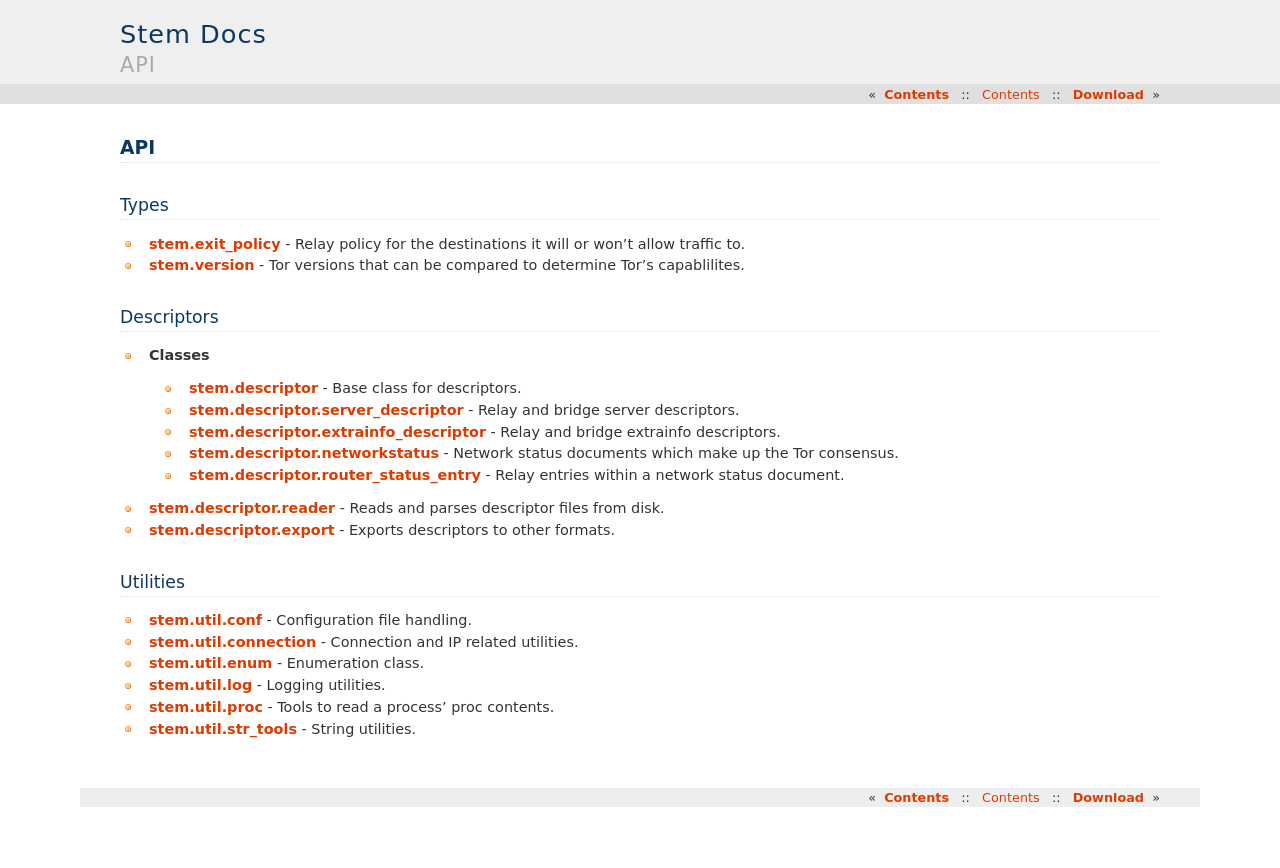
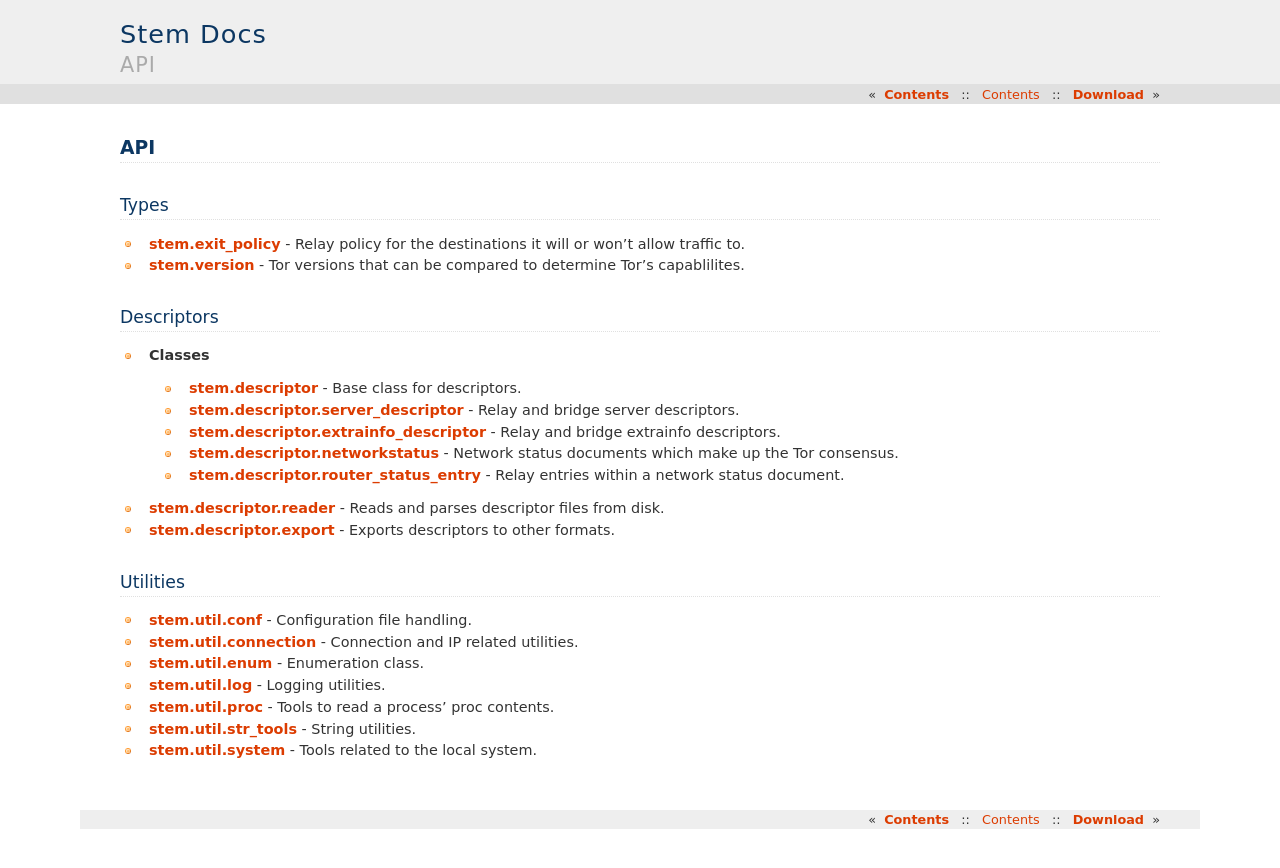
Before and after one commit to torproject/stem, a Sphinx documentation site: the page built from docs/api.rst, in a window 1280 px wide. Shown: the top 868 px of the page. Built offline with Sphinx 7.4.7, drawn with Linux system fonts in a browser that asks for light colours.

Commit message:
Revised API docs for stem.util.system

```diff
--- a/docs/api.rst
+++ b/docs/api.rst
@@ -30,3 +30,4 @@
 * `stem.util.log <util/log.html>`_ - Logging utilities.
 * `stem.util.proc <util/proc.html>`_ - Tools to read a process' proc contents.
 * `stem.util.str_tools <util/str_tools.html>`_ - String utilities.
+* `stem.util.system <util/system.html>`_ - Tools related to the local system.
--- a/docs/contents.rst
+++ b/docs/contents.rst
@@ -26,3 +26,4 @@
    util/log
    util/proc
    util/str_tools
+   util/system
--- /dev/null
+++ b/docs/util/system.rst
@@ -0,0 +1,4 @@
+System Utilities
+================
+
+.. automodule:: stem.util.system
```
Also changed, not shown: 1 other file.
